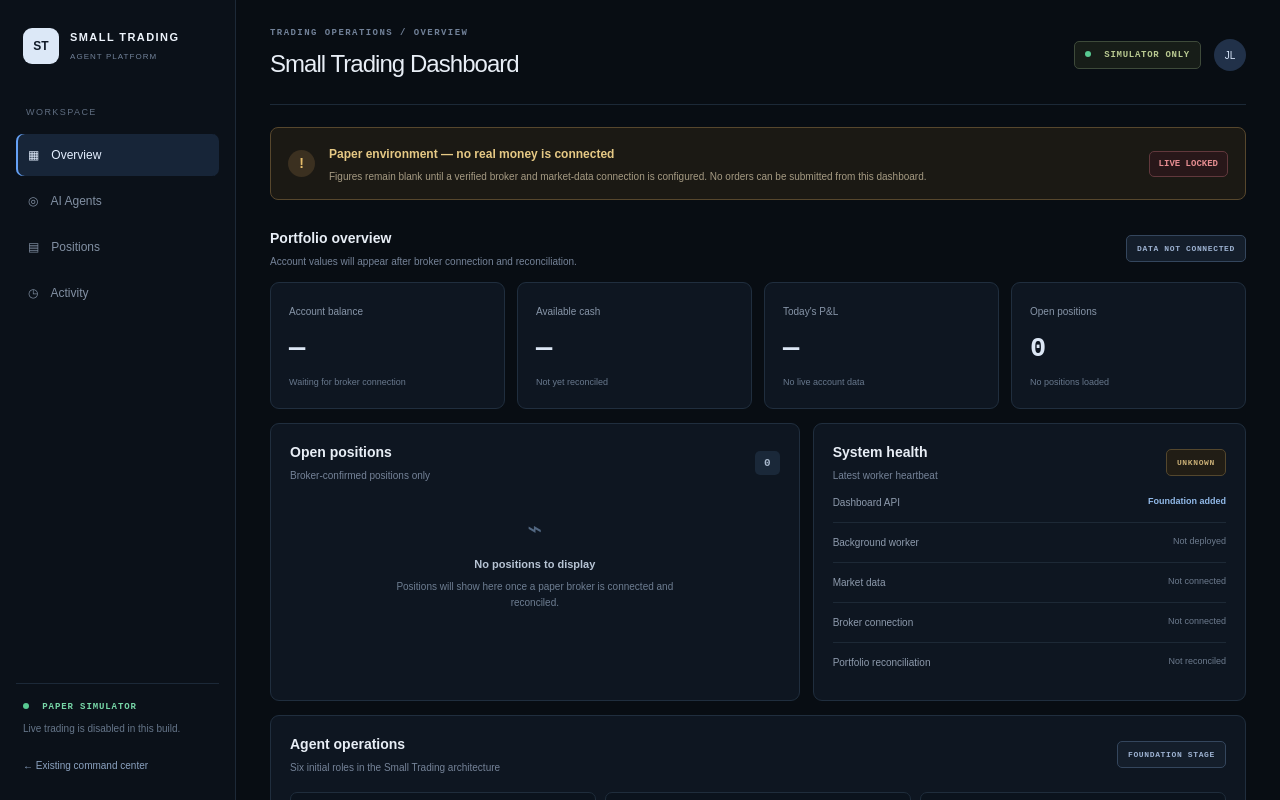
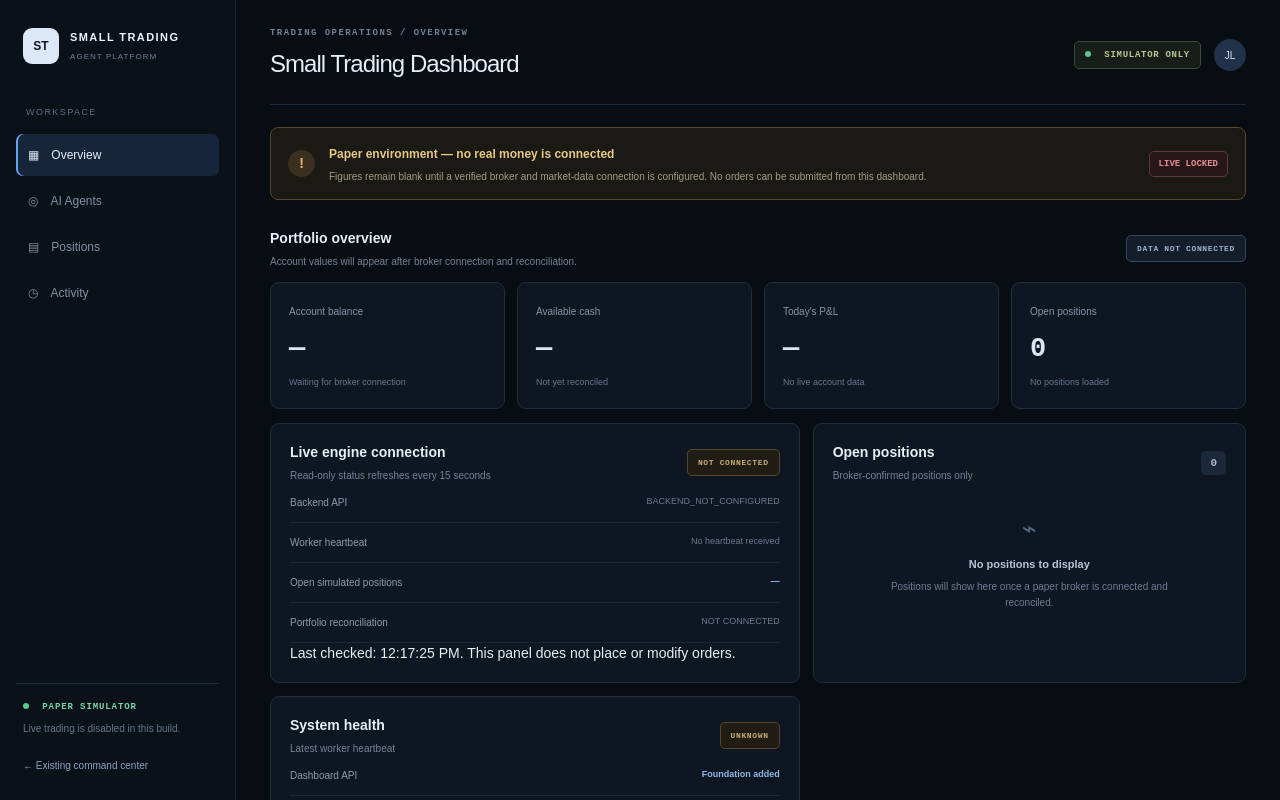
Before and after one commit to jaredlangley01-star/ai-trading-command-center, a Next.js app: page /small-trading in a window 1280 px wide. Shown: the top 800 px of the page. Built offline with nearby package versions, Linux system fonts and the light colour scheme; no server answers.

Commit message:
Connect dashboard to live read-only status panel

```diff
--- a/app/small-trading/page.tsx
+++ b/app/small-trading/page.tsx
@@ -1,4 +1,5 @@
 import Link from "next/link";
+import LiveSystemStatus from "./live-system-status";
 
 const metrics = [
   { label: "Account balance", value: "—", note: "Waiting for broker connection" },
@@ -54,7 +55,9 @@ export default function SmallTradingDashboard() {
         </section>
 
         <div className="st-two-col">
-          <section className="st-card st-panel" id="positions">
+          <LiveSystemStatus />
+
+        <section className="st-card st-panel" id="positions">
             <div className="st-panel-head"><div><h2>Open positions</h2><p>Broker-confirmed positions only</p></div><span className="st-count">0</span></div>
             <div className="st-empty"><div className="st-empty-icon">⌁</div><b>No positions to display</b><p>Positions will show here once a paper broker is connected and reconciled.</p></div>
           </section>
```
